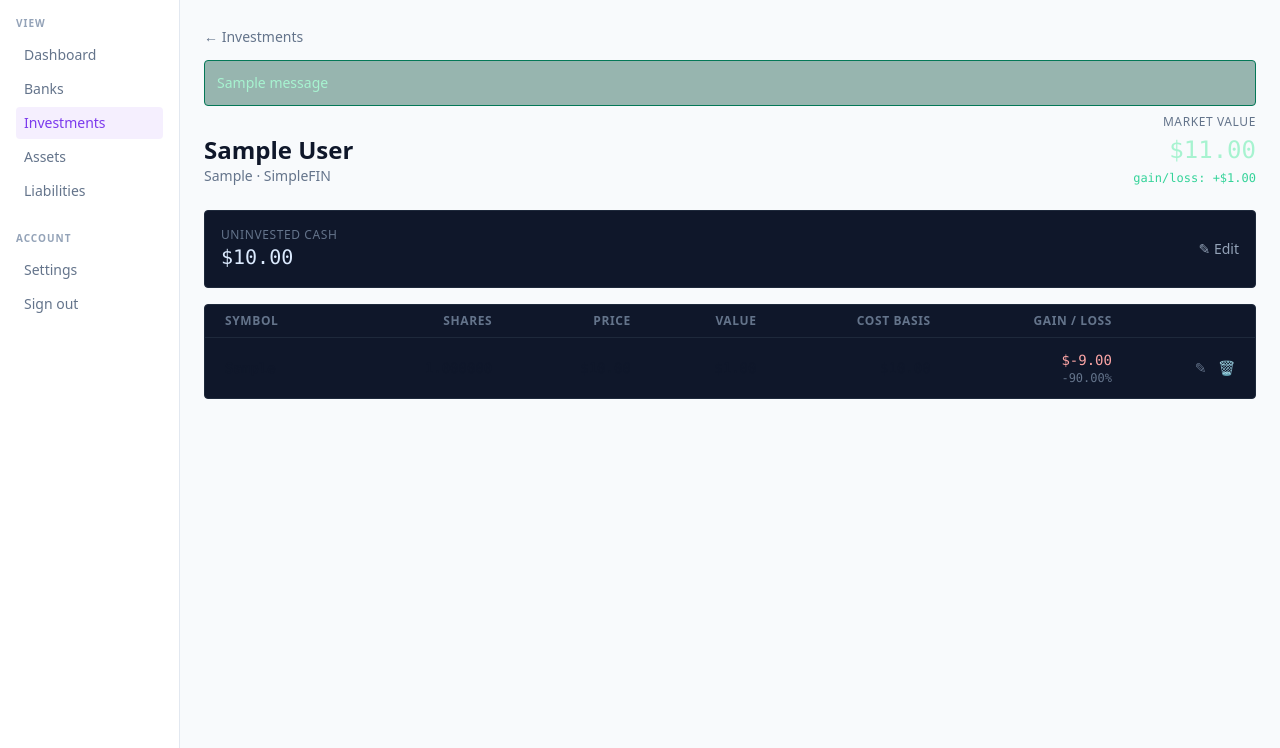
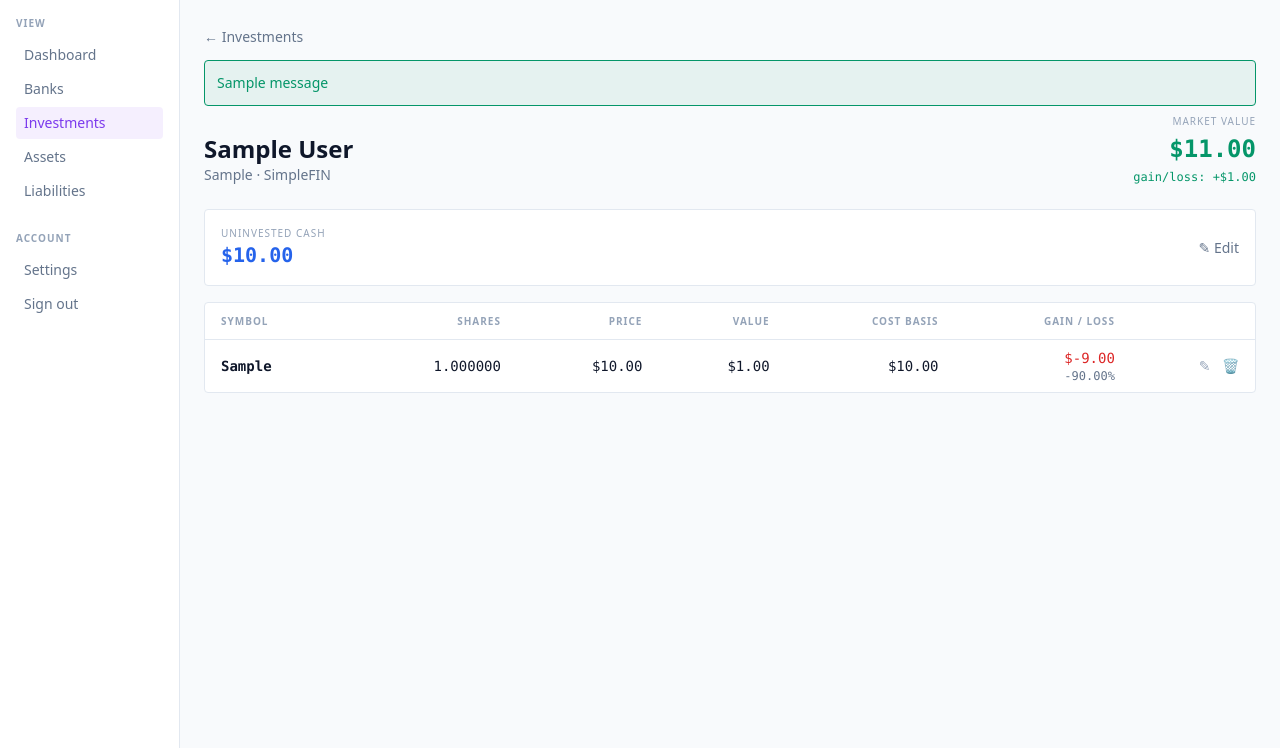
Before and after one commit to mhamida292/FinanceManager, a Django app: page /investments/accounts/1/ in a window 1280 px wide. Shown: the part 52-800 px from the top of the page. Run offline with Django 5.2, Linux system fonts and the light colour scheme; a user stored in the database is signed in; tables that the repository leaves empty hold one stand-in row (values such as "Sample post"); one stand-in notice (Sample message) is shown; some libraries are stand-ins or nearby versions.

Commit message:
feat(ui): re-style banking + investments templates
Banking: confirm-delete pages updated to CSS variables
(banks_list, account_detail, link_form, rename_form already
done in earlier commits).

Investments: all 8 templates rewritten using the design tokens
established in the dashboard exemplar. Tables use uppercase
tracking-widest headers + border-top dividers. All dollar
amounts and share counts wrapped in .num class for mono
treatment with tabular-nums.

Co-Authored-By: Claude Opus 4.7 (1M context) <noreply@anthropic.com>

```diff
--- a/apps/banking/templates/banking/account_confirm_delete.html
+++ b/apps/banking/templates/banking/account_confirm_delete.html
@@ -3,14 +3,14 @@
 {% block content %}
 <div class="max-w-md mx-auto mt-10">
   <h1 class="text-2xl font-bold mb-4">Delete "{{ account.effective_name }}"?</h1>
-  <p class="text-slate-400 text-sm mb-6">
-    Removes this account and {{ account.transactions.count }} transaction(s). The parent institution stays.
+  <p class="text-sm mb-6" style="color: var(--muted);">
+    Removes this account and <span class="num">{{ account.transactions.count }}</span> transaction(s). The parent institution stays.
     Subsequent syncs will re-create this account if SimpleFIN still returns it.
   </p>
   <form method="post" class="flex items-center gap-3">
     {% csrf_token %}
     <button type="submit" class="bg-red-600 hover:bg-red-500 text-white font-bold px-5 py-2 rounded">Delete</button>
-    <a href="{% url 'banking:list' %}" class="text-slate-400 hover:text-white text-sm">Cancel</a>
+    <a href="{% url 'banking:list' %}" class="text-sm" style="color: var(--muted);">Cancel</a>
   </form>
 </div>
 {% endblock %}
--- a/apps/investments/templates/investments/account_confirm_delete.html
+++ b/apps/investments/templates/investments/account_confirm_delete.html
@@ -3,14 +3,14 @@
 {% block content %}
 <div class="max-w-md mx-auto mt-10">
   <h1 class="text-2xl font-bold mb-4">Delete "{{ account.effective_name }}"?</h1>
-  <p class="text-slate-400 text-sm mb-6">
-    Removes this investment account and {{ account.holdings.count }} holding(s).
+  <p class="text-sm mb-6" style="color: var(--muted);">
+    Removes this investment account and <span class="num">{{ account.holdings.count }}</span> holding(s).
     {% if account.source == "simplefin" %}A subsequent SimpleFIN sync will re-create it from the linked institution.{% endif %}
   </p>
   <form method="post" class="flex items-center gap-3">
     {% csrf_token %}
     <button type="submit" class="bg-red-600 hover:bg-red-500 text-white font-bold px-5 py-2 rounded">Delete</button>
-    <a href="{% url 'investments:list' %}" class="text-slate-400 hover:text-white text-sm">Cancel</a>
+    <a href="{% url 'investments:list' %}" class="text-sm" style="color: var(--muted);">Cancel</a>
   </form>
 </div>
 {% endblock %}
--- a/apps/investments/templates/investments/account_detail.html
+++ b/apps/investments/templates/investments/account_detail.html
@@ -1,88 +1,90 @@
 {% extends "base.html" %}
 {% block title %}{{ account.effective_name }}{% endblock %}
 {% block content %}
-<a href="{% url 'investments:list' %}" class="text-slate-500 hover:text-white text-sm">← Investments</a>
+<a href="{% url 'investments:list' %}" class="text-sm" style="color: var(--muted);">← Investments</a>
 
 {% if messages %}
   {% for message in messages %}
-  <div class="bg-{% if message.tags == 'error' %}red-900/40 border-red-700 text-red-200{% else %}emerald-900/40 border-emerald-700 text-emerald-200{% endif %} border p-3 rounded text-sm mt-3">
+  <div class="border p-3 rounded text-sm mt-3"
+       style="{% if message.tags == 'error' %}background: var(--tint-lia); border-color: var(--accent-lia); color: var(--accent-lia);{% else %}background: var(--tint-positive); border-color: var(--accent-positive); color: var(--accent-positive);{% endif %}">
     {{ message }}
   </div>
   {% endfor %}
 {% endif %}
 
-<div class="flex items-end justify-between mt-2 mb-6">
+<div class="flex items-end justify-between mt-2 mb-6 flex-wrap gap-3">
   <div>
     <h1 class="text-2xl font-bold">{{ account.effective_name }}</h1>
-    <div class="text-slate-500 text-sm">{{ account.broker|default:"" }} · {{ account.get_source_display }}</div>
+    <div class="text-sm" style="color: var(--muted);">{{ account.broker|default:"" }} · {{ account.get_source_display }}</div>
   </div>
   <div class="text-right space-y-1">
-    <div class="text-xs text-slate-500 uppercase tracking-wider">Market value</div>
-    <div class="text-2xl font-mono text-emerald-200">${{ total_value|floatformat:2 }}</div>
+    <div class="text-[10px] uppercase tracking-widest" style="color: var(--dim);">Market value</div>
+    <div class="text-2xl font-bold num" style="color: var(--accent-positive);">${{ total_value|floatformat:2 }}</div>
     {% if total_gain is not None %}
-      <div class="text-xs font-mono {% if total_gain < 0 %}text-red-300{% else %}text-emerald-400{% endif %}">
+      <div class="text-xs num" style="color: {% if total_gain < 0 %}var(--accent-negative){% else %}var(--accent-positive){% endif %};">
         gain/loss: {% if total_gain >= 0 %}+{% endif %}${{ total_gain|floatformat:2 }}
       </div>
     {% endif %}
   </div>
 </div>
 
-<div class="bg-slate-900 border border-slate-800 rounded p-4 mb-4 flex items-center justify-between">
+<div class="rounded border p-4 mb-4 flex items-center justify-between" style="background: var(--surface); border-color: var(--border);">
   <div>
-    <div class="text-xs text-slate-500 uppercase tracking-wider">Uninvested cash</div>
-    <div class="text-xl font-mono text-blue-100">${{ account.cash_balance|floatformat:2 }}</div>
+    <div class="text-[10px] uppercase tracking-widest" style="color: var(--dim);">Uninvested cash</div>
+    <div class="text-xl font-bold num" style="color: var(--accent-cash);">${{ account.cash_balance|floatformat:2 }}</div>
   </div>
-  <a href="{% url 'investments:edit_account' account.id %}" class="text-slate-400 hover:text-white text-sm">✎ Edit</a>
+  <a href="{% url 'investments:edit_account' account.id %}" class="text-sm" style="color: var(--muted);">✎ Edit</a>
 </div>
 
 {% if account.source == 'manual' %}
 <div class="mb-4">
-  <a href="{% url 'investments:add_holding' account.id %}" class="text-emerald-400 hover:text-emerald-300 text-sm">+ Add holding</a>
+  <a href="{% url 'investments:add_holding' account.id %}" class="text-sm" style="color: var(--accent-positive);">+ Add holding</a>
 </div>
 {% endif %}
 
 {% if not holdings %}
-  <div class="bg-slate-900 border border-slate-800 rounded p-6 text-slate-400 text-sm">
+  <div class="rounded border p-6 text-sm" style="background: var(--surface); border-color: var(--border); color: var(--muted);">
     No holdings yet.
   </div>
 {% else %}
-  <div class="bg-slate-900 border border-slate-800 rounded overflow-hidden">
+  <div class="rounded border overflow-hidden" style="background: var(--surface); border-color: var(--border);">
     <table class="w-full text-sm">
-      <thead class="border-b border-slate-800 text-slate-500 text-xs uppercase tracking-wider">
-        <tr>
-          <th class="px-5 py-2 text-left">Symbol</th>
-          <th class="px-5 py-2 text-right">Shares</th>
-          <th class="px-5 py-2 text-right">Price</th>
-          <th class="px-5 py-2 text-right">Value</th>
-          <th class="px-5 py-2 text-right">Cost basis</th>
-          <th class="px-5 py-2 text-right">Gain / loss</th>
-          <th class="px-5 py-2"></th>
+      <thead style="border-bottom: 1px solid var(--border);">
+        <tr class="text-[10px] uppercase tracking-widest" style="color: var(--dim);">
+          <th class="px-4 py-2 text-left">Symbol</th>
+          <th class="px-4 py-2 text-right">Shares</th>
+          <th class="px-4 py-2 text-right">Price</th>
+          <th class="px-4 py-2 text-right">Value</th>
+          <th class="px-4 py-2 text-right">Cost basis</th>
+          <th class="px-4 py-2 text-right">Gain / loss</th>
+          <th class="px-4 py-2"></th>
         </tr>
       </thead>
-      <tbody class="divide-y divide-slate-800">
+      <tbody>
         {% for h in holdings %}
-        <tr>
-          <td class="px-5 py-3 font-mono font-semibold">{{ h.symbol }}</td>
-          <td class="px-5 py-3 text-right font-mono">{{ h.shares }}</td>
-          <td class="px-5 py-3 text-right font-mono">${{ h.current_price|floatformat:2 }}</td>
-          <td class="px-5 py-3 text-right font-mono">${{ h.market_value|floatformat:2 }}</td>
-          <td class="px-5 py-3 text-right font-mono">
+        <tr style="border-top: 1px solid var(--border);">
+          <td class="px-4 py-2 num font-semibold">{{ h.symbol }}</td>
+          <td class="px-4 py-2 text-right num">{{ h.shares }}</td>
+          <td class="px-4 py-2 text-right num">${{ h.current_price|floatformat:2 }}</td>
+          <td class="px-4 py-2 text-right num">${{ h.market_value|floatformat:2 }}</td>
+          <td class="px-4 py-2 text-right num">
             {% if h.cost_basis is not None %}
               ${{ h.cost_basis|floatformat:2 }}
-              {% if h.cost_basis_source == 'manual' %}<span class="text-amber-400 text-xs" title="Locked from sync overwrite">✋</span>{% endif %}
+              {% if h.cost_basis_source == 'manual' %}<span class="text-xs" style="color: var(--accent-assets);" title="Locked from sync overwrite">✋</span>{% endif %}
             {% else %}
-              <span class="text-slate-600">—</span>
+              <span style="color: var(--dim);">—</span>
             {% endif %}
           </td>
-          <td class="px-5 py-3 text-right font-mono {% if h.gain_loss and h.gain_loss < 0 %}text-red-300{% elif h.gain_loss %}text-emerald-400{% endif %}">
+          <td class="px-4 py-2 text-right num"
+              style="color: {% if h.gain_loss and h.gain_loss < 0 %}var(--accent-negative){% elif h.gain_loss %}var(--accent-positive){% endif %};">
             {% if h.gain_loss is not None %}
               {% if h.gain_loss >= 0 %}+{% endif %}${{ h.gain_loss|floatformat:2 }}
-              <div class="text-xs text-slate-500">{% if h.gain_loss_percent >= 0 %}+{% endif %}{{ h.gain_loss_percent|floatformat:2 }}%</div>
-            {% else %}<span class="text-slate-600">—</span>{% endif %}
+              <div class="text-xs" style="color: var(--muted);">{% if h.gain_loss_percent >= 0 %}+{% endif %}{{ h.gain_loss_percent|floatformat:2 }}%</div>
+            {% else %}<span style="color: var(--dim);">—</span>{% endif %}
           </td>
-          <td class="px-5 py-3 text-right whitespace-nowrap">
-            <a href="{% url 'investments:edit_holding' h.id %}" class="text-slate-500 hover:text-white text-sm" title="Edit">✎</a>
-            <a href="{% url 'investments:delete_holding' h.id %}" class="text-slate-600 hover:text-red-400 text-sm ml-2" title="Delete">🗑</a>
+          <td class="px-4 py-2 text-right whitespace-nowrap">
+            <a href="{% url 'investments:edit_holding' h.id %}" class="text-sm" style="color: var(--dim);" title="Edit">✎</a>
+            <a href="{% url 'investments:delete_holding' h.id %}" class="text-sm ml-2" style="color: var(--dim);" title="Delete">🗑</a>
           </td>
         </tr>
         {% endfor %}
```
Also changed, not shown: apps/banking/templates/banking/account_detail.html (+36 -24 lines), apps/banking/templates/banking/banks_list.html (+20 -19 lines), apps/banking/templates/banking/institution_confirm_delete.html (+4 -4 lines), apps/banking/templates/banking/link_form.html (+14 -10 lines), apps/banking/templates/banking/rename_form.html (+8 -6 lines), apps/investments/templates/investments/add_account_form.html (+13 -10 lines), apps/investments/templates/investments/add_holding_form.html (+14 -11 lines), apps/investments/templates/investments/edit_account_form.html (+17 -13 lines), apps/investments/templates/investments/edit_holding_form.html (+12 -10 lines), apps/investments/templates/investments/holding_confirm_delete.html (+4 -4 lines), apps/investments/templates/investments/investments_list.html (+15 -16 lines).
